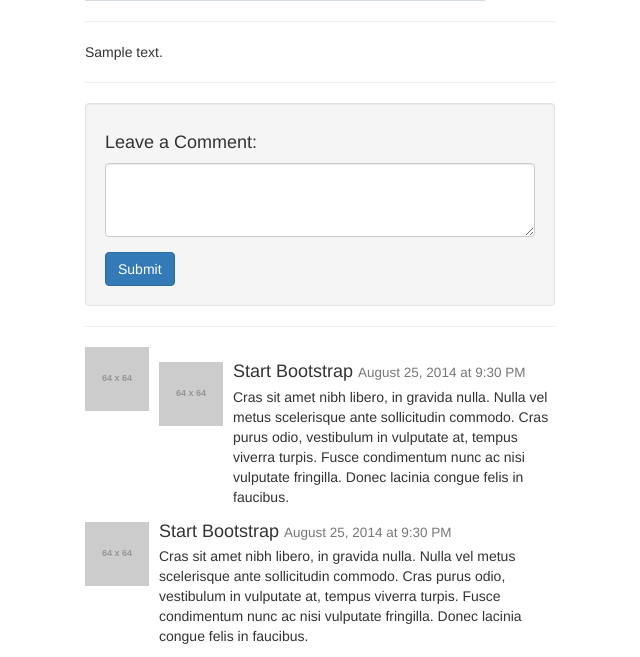
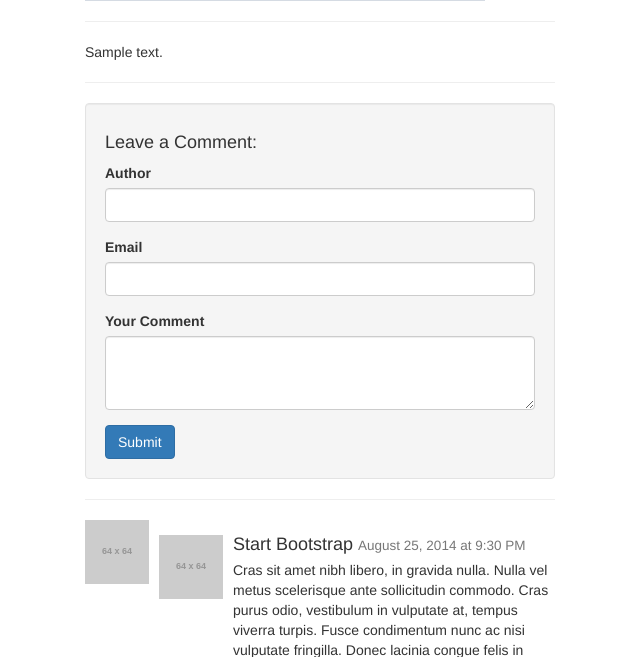
Before and after one commit to Aminkhaled/Blog-with-cms, a PHP site: page /post.php?p_id=1 in a window 1280 px wide. Shown: the part 632-1289 px from the top of the page, without its empty margins (0-640 px from the left). Run offline with PHP 8.4, Linux system fonts and the light colour scheme; tables that the repository leaves empty or names only in its code hold one stand-in row (values such as "Sample post"); grey boxes marked "Sample" are stand-in pictures; grey boxes labelled with a size stand in for pictures from a placeholder-image service; some libraries are stand-ins or nearby versions.

Commit message:
we made comments ,made Respond to function and modify Tables of comment

```diff
--- a/post.php
+++ b/post.php
@@ -122,12 +122,44 @@
 
                     <!-- Comments Form -->
                     <div class="well">
+                        <?php
+                        if (isset($_POST['submit'])) {
+                            $comment_post_id = htmlspecialchars($_GET['p_id']);
+                            $comment_author = htmlspecialchars($_POST['comment_author']);
+                            $comment_email = htmlspecialchars($_POST['comment_email']);
+                            $comment_content = htmlspecialchars($_POST['comment_content']);
+
+                            $query = "insert into Comments(comment_post_id,comment_author,comment_email,comment_content,comment_status,comment_date) VALUES
+                                     ('$comment_post_id','$comment_author','$comment_email','$comment_content','Unaproved',now()) ";
+
+                            $insert_all_comments = mysqli_query($connection, $query);
+                            if (!$insert_all_comments) {
+                                die('query failed' . mysqli_error($connection));
+                            }
+                        }
+
+
+                        ?>
+
                         <h4>Leave a Comment:</h4>
-                        <form role="form">
+
+                        <form role="form" method="post">
+
                             <div class="form-group">
-                                <textarea class="form-control" rows="3"></textarea>
+                                <label for="comment_author"> Author</label>
+                                <input type="text" class="form-control" name="comment_author">
                             </div>
-                            <button type="submit" class="btn btn-primary">Submit</button>
+                            <div class="form-group">
+                                <label for="comment_mail"> Email</label>
+
+                                <input type="email" class="form-control" name="comment_email">
+                            </div>
+                            <div class="form-group">
+                                <label for="comment_content"> Your Comment</label>
+
+                                <textarea class="form-control" name="comment_content" rows="3"></textarea>
+                            </div>
+                            <button type="submit" name="submit" class="btn btn-primary">Submit</button>
                         </form>
                     </div>
 
```
